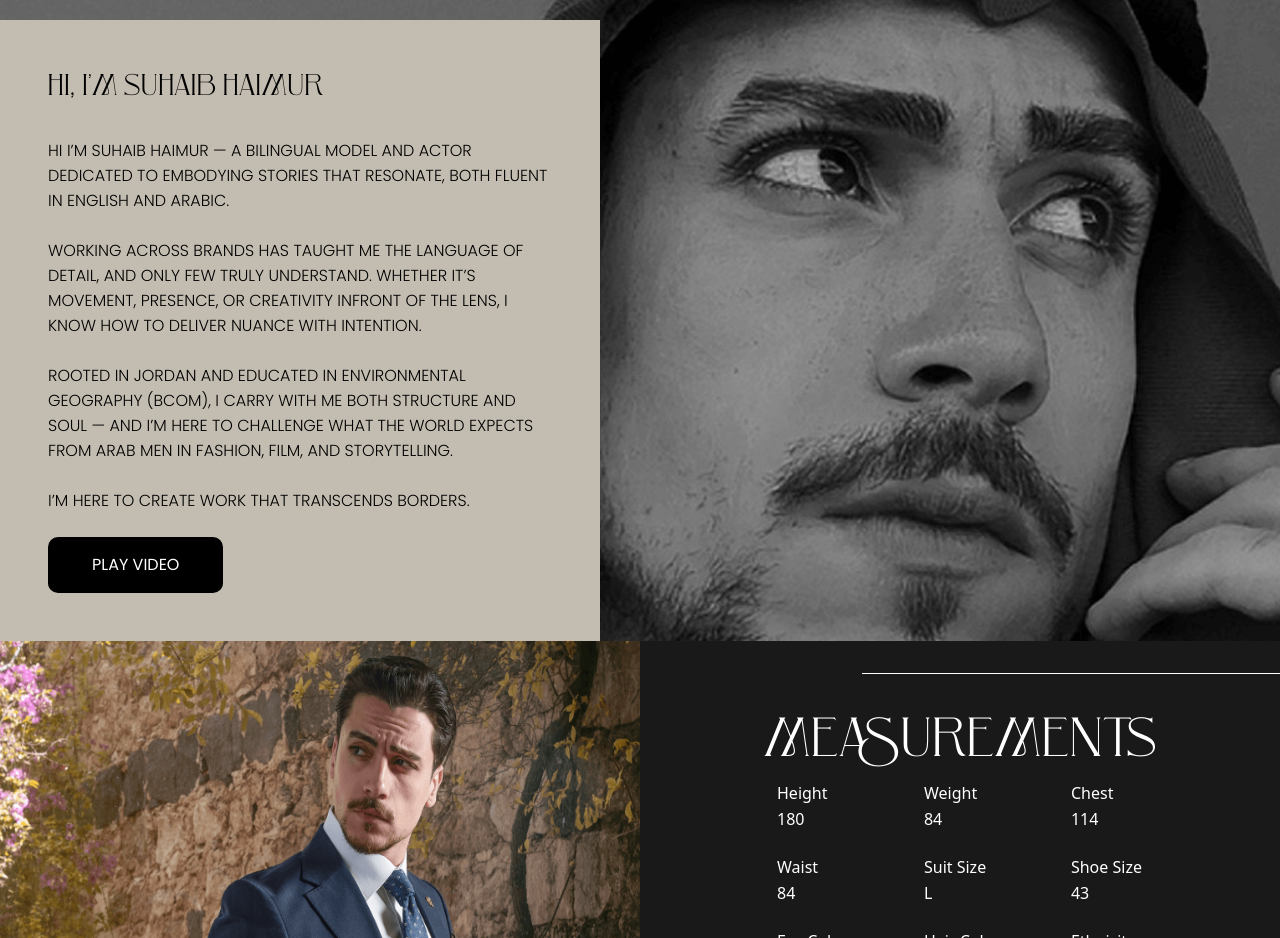
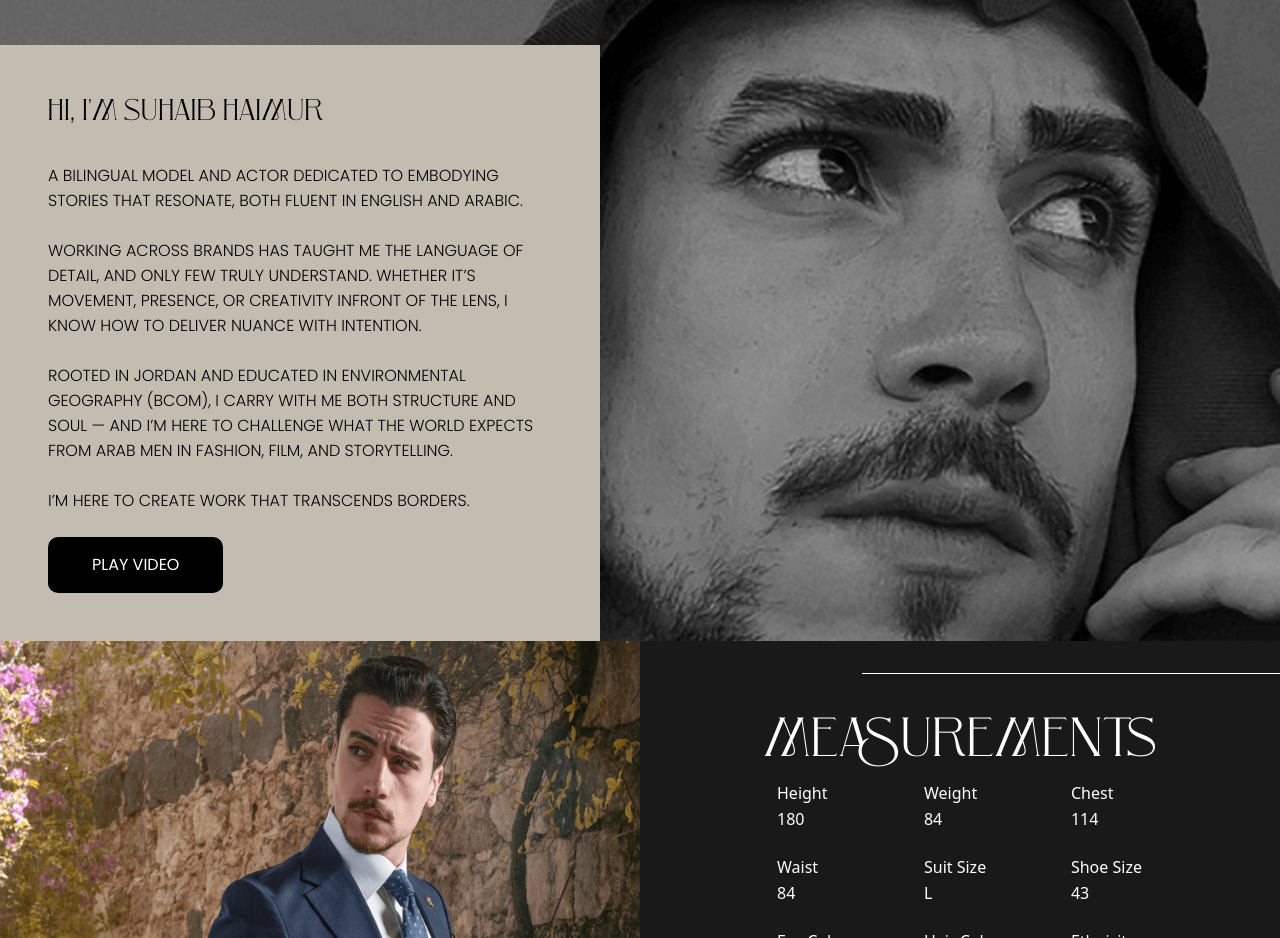
Before and after one commit to naeem2000/face-of-suhaib, a Next.js app: page / in a window 1280 px wide. Shown: the part 1700-2638 px from the top of the page. Built offline with nearby package versions, Linux system fonts and the light colour scheme.

Commit message:
fix(): added copy

```diff
--- a/src/app/home/About.tsx
+++ b/src/app/home/About.tsx
@@ -54,9 +54,8 @@ export default function About() {
 							Hi, I’m Suhaib Haimur
 						</h2>
 						<p className='font-[poppins-light] font-[275] text-base leading-[25px] tracking-[0%] uppercase mt-10 '>
-							Hi I’m Suhaib Haimur — a bilingual model and actor dedicated to
-							embodying stories that resonate, both fluent in English and
-							Arabic.
+							A bilingual model and actor dedicated to embodying stories that
+							resonate, both fluent in English and Arabic.
 							<br /> <br />
 							Working across brands has taught me the language of detail, and
 							only few truly understand. Whether it’s movement, presence, or
@@ -94,8 +93,8 @@ export default function About() {
 						Hi, I’m Suhaib Haimur
 					</h2>
 					<p className='font-[poppins-light] font-[275] text-base leading-[25px] tracking-[0%] uppercase mt-8'>
-						Hi I’m Suhaib Haimur — a bilingual model and actor dedicated to
-						embodying stories that resonate, both fluent in English and Arabic.
+						A bilingual model and actor dedicated to embodying stories that
+						resonate, both fluent in English and Arabic.
 						<br /> <br />
 						Working across brands has taught me the language of detail, and only
 						few truly understand. Whether it’s movement, presence, or creativity
```
